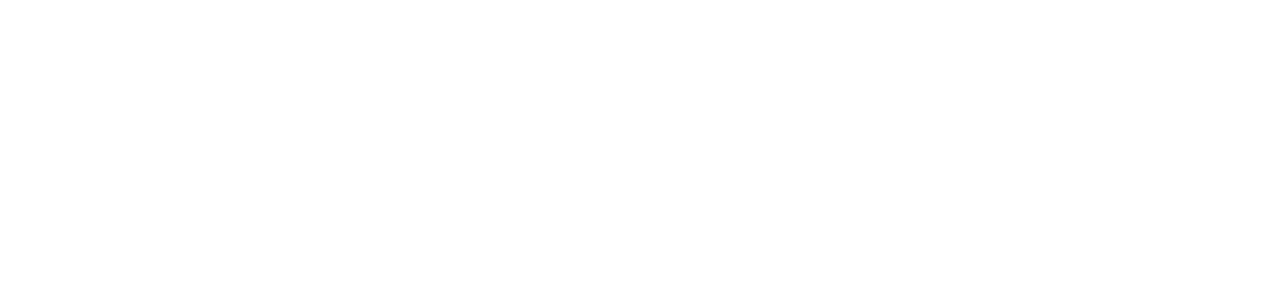
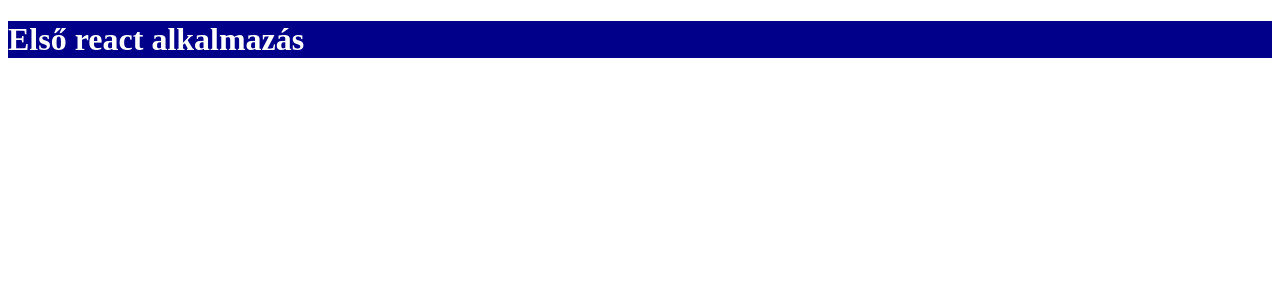
Before and after one commit to darkbeast0106/budahazibence_14sl-2023-24-react-elso, a React (Vite) app: page / in a window 1280 px wide. Shown: the top 300 px of the page. Built offline with nearby package versions, Linux system fonts and the light colour scheme.

Commit message:
Üres komponensek létrehozása, header komponens befejezése

```diff
--- a/src/App.jsx
+++ b/src/App.jsx
@@ -1,9 +1,15 @@
 import './App.css'
+import Header from './components/Header'
+import Content from './components/Content'
+import Footer from './components/Footer'
 
 function App() {
 
   return (
     <>
+      <Header />
+      <Content />
+      <Footer />
     </>
   )
 }
--- a/src/components/Content.jsx
+++ b/src/components/Content.jsx
@@ -0,0 +1,5 @@
+function Content() {
+    return ( <></> );
+}
+
+export default Content;
--- a/src/components/Footer.jsx
+++ b/src/components/Footer.jsx
@@ -0,0 +1,5 @@
+function Footer() {
+    return ( <></> );
+}
+
+export default Footer;
--- a/src/components/Header.css
+++ b/src/components/Header.css
@@ -0,0 +1,4 @@
+.first-header {
+    background-color: darkblue;
+    color: white;
+}
--- a/src/components/Header.jsx
+++ b/src/components/Header.jsx
@@ -0,0 +1,11 @@
+import "./Header.css";
+
+function Header() {
+  return (
+    <header className="first-header">
+      <h1>Első react alkalmazás</h1>
+    </header>
+  );
+}
+
+export default Header;
```
